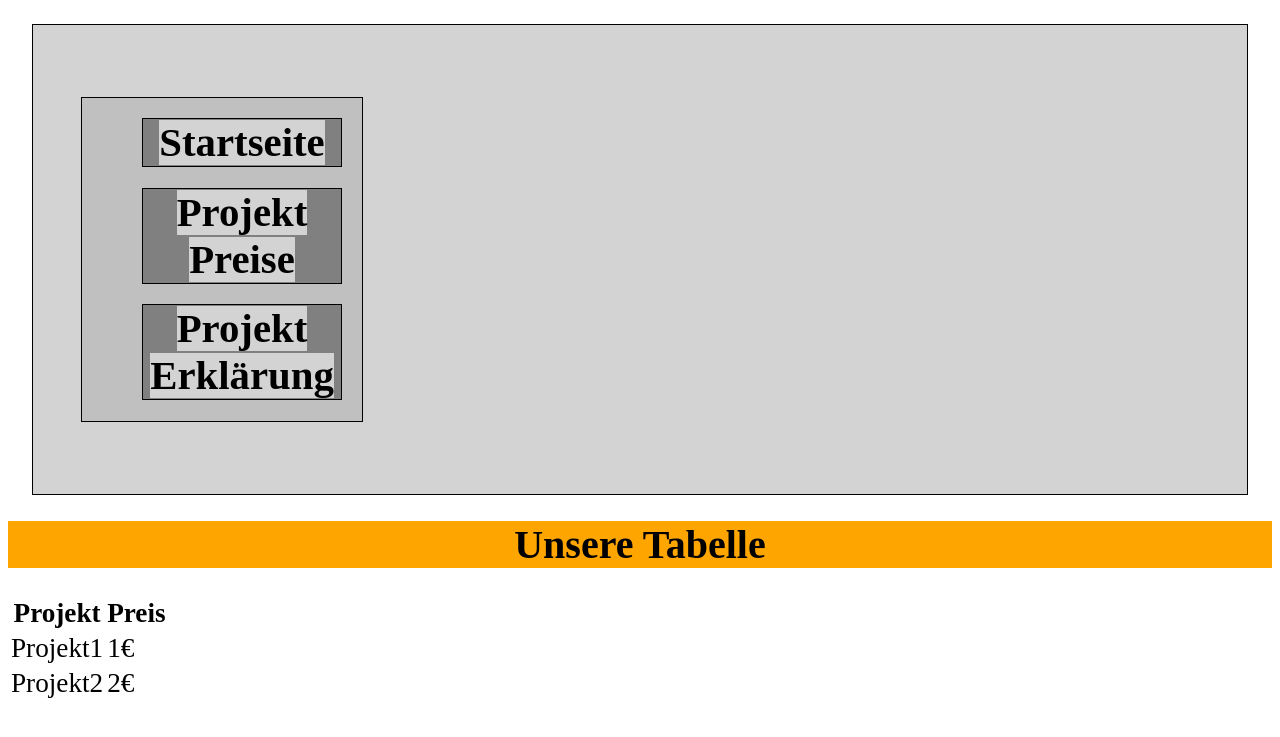
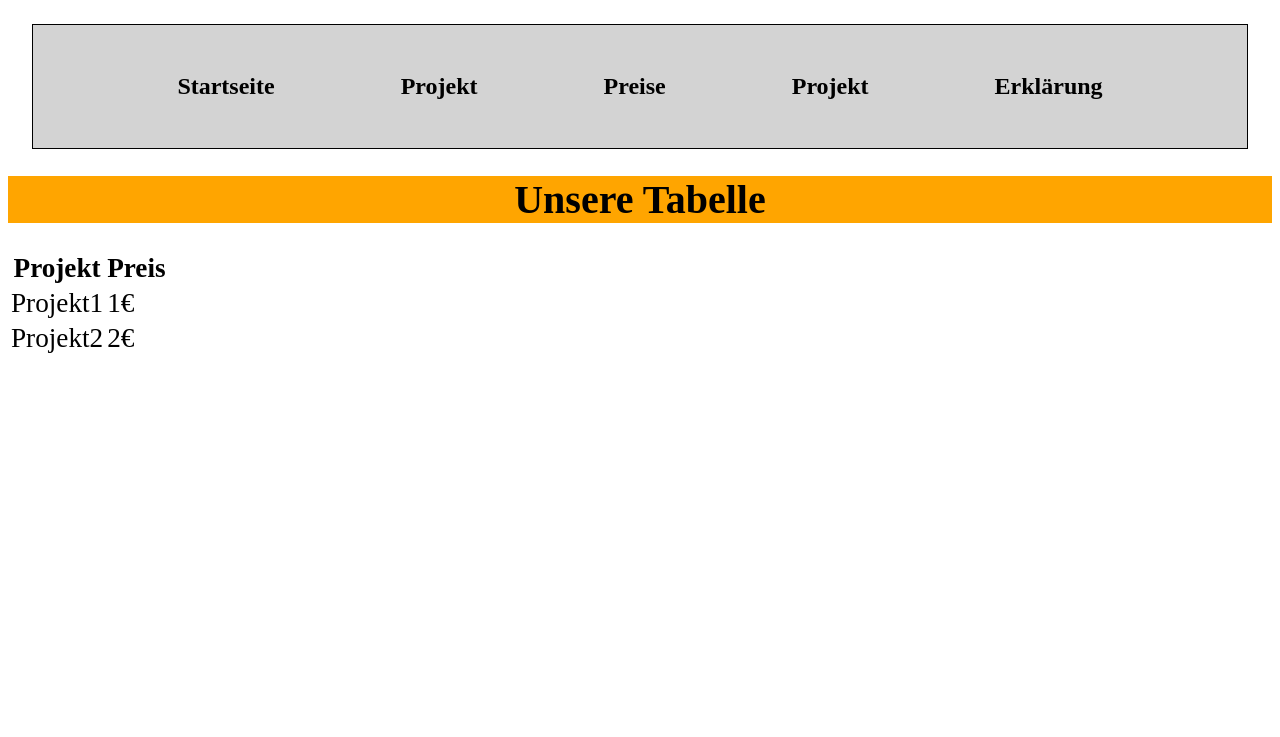
Before and after one commit to fprass99/homepage-testen, a Jekyll site: the page docs/Test html/Test2.html, which Jekyll copies as it is, in a window 1280 px wide. Shown: the top 737 px of the page. Built offline with Jekyll 4.4.1, drawn with Linux system fonts in a browser that asks for light colours.

Commit message:
Menü update

```diff
--- a/docs/Test html/Test2.html
+++ b/docs/Test html/Test2.html
@@ -7,11 +7,9 @@
     </head>
     <body>
         <nav>
-            <ul>
-                <li><a href="Test.html">Startseite</a></li>
-                <li><a tabindex="0" aria-current="page">Projekt Preise</a></li>
-                <li><a href="Test3.html">Projekt Erklärung</a></li>
-            </ul>
+            <a href="Test.html">Startseite</a>
+            <a tabindex="0" aria-current="page">Projekt Preise</a>
+            <a href="Test3.html">Projekt Erklärung</a>
         </nav>
     <h1>Unsere Tabelle</h1>
     <table>
```
